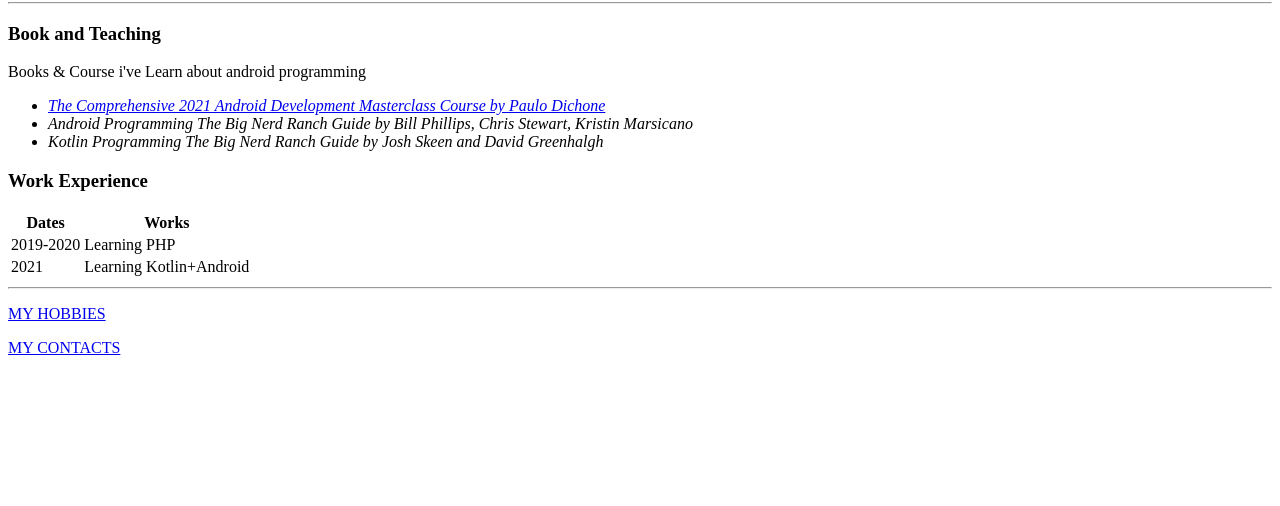
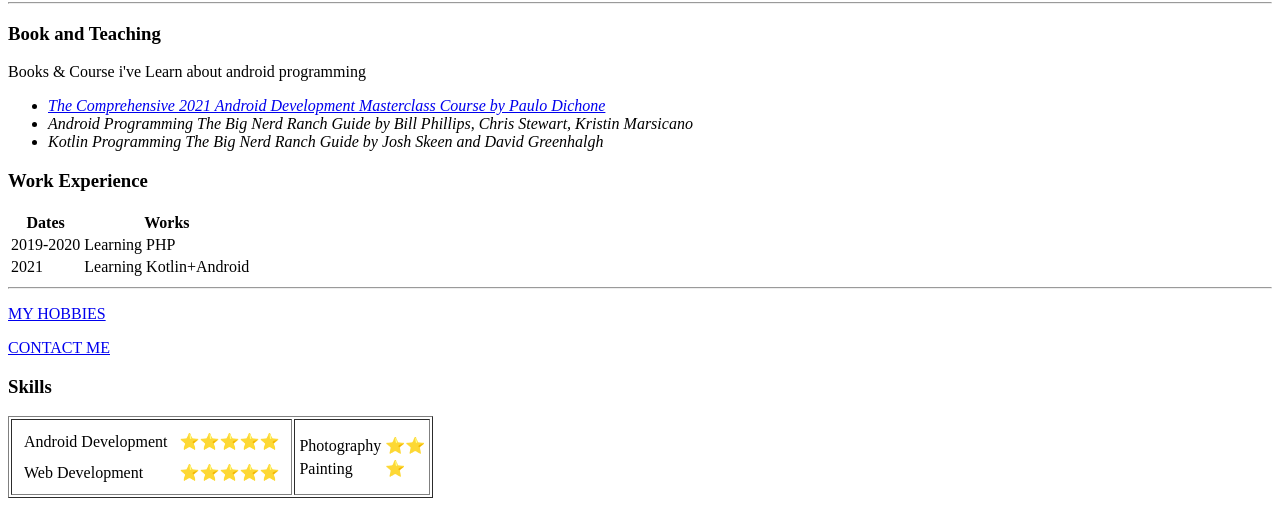
Before and after one commit to quy13/Projects, a plain HTML site: page HTML - PersonalSite/index.html in a window 1280 px wide. Shown: the part 340-846 px from the top of the page. Before the commit the page ends 800 px from the top, so only its background shows below. Drawn offline with Linux system fonts and the light colour scheme.

Commit message:
22-24 table coding challenge

```diff
--- a/HTML - PersonalSite/index.html
+++ b/HTML - PersonalSite/index.html
@@ -55,7 +55,39 @@
   </table>
   <hr>
   <p> <a href="hobbies.html">MY HOBBIES </a> </p>
-  <p> <a href="contacts.html">MY CONTACTS</a> </p>
+  <p> <a href="contacts.html">CONTACT ME</a> </p>
+
+  <h3>Skills</h3>
+
+  <table border="1">
+    <tr> <!-- Start of row -->
+      <td><!-- 1st collumn -->
+        <table cellspacing="10"><!-- Table inside first column -->
+          <tr>
+            <td>Android Development</td>
+            <td>⭐⭐⭐⭐⭐</td>
+          </tr>
+          <tr>
+            <td>Web Development</td>
+            <td>⭐⭐⭐⭐⭐</td>
+          </tr>
+        </table cellspacing="10"><!-- End of Table inside first column -->
+      </td><!-- End of 1st column -->
+      <td><!-- 2nd column -->
+        <table><!--table inside 2nd column -->
+          <tr>
+            <td>Photography</td>
+            <td>⭐⭐</td>
+          </tr>
+          <tr>
+            <td>Painting</td>
+            <td>⭐</td>
+          </tr>
+        </table><!--End of table inside 2nd column -->
+     </td><!--End of 2nd column -->
+  </tr><!--End of Row -->
+  </table>
+
 </body>
 
 </html>
```
